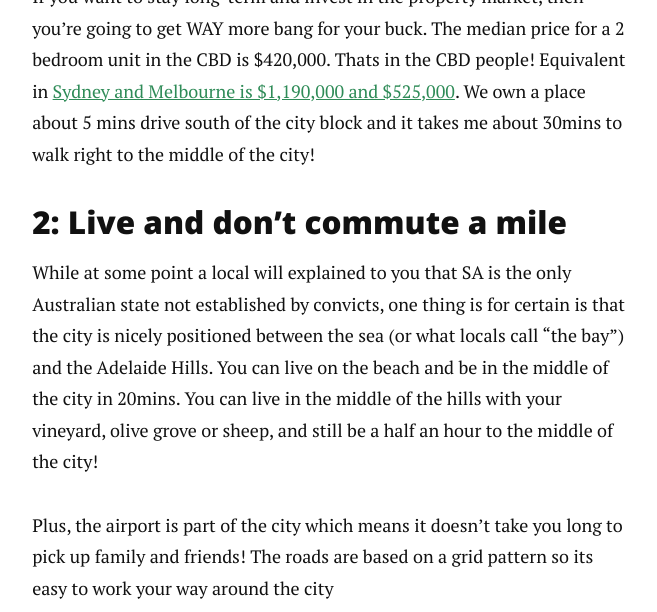
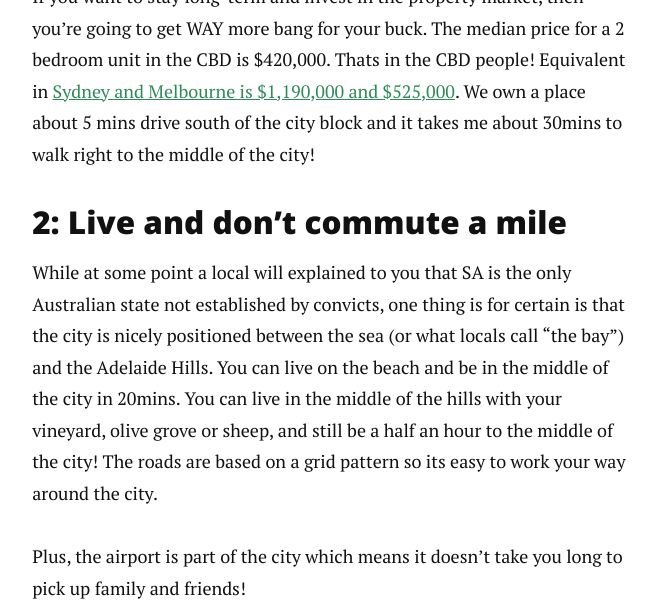
Before and after one commit to jimmybgammyknee/jimmybgammyknee.github.io, a Jekyll site: the page built from _posts/2017-03-31-jobs-and-an-ad-for-adelaide.markdown, in a window 1280 px wide and 900 px high, scrolled down 2330 px, cut to the strip 0-612 px from the top of the window. Shown: the whole strip, without its empty margins (310-967 px from the left). Built offline with Jekyll 4.4.1, drawn with Linux system fonts in a browser that asks for light colours; nearby versions of some CDN libraries.

Commit message:
Slight change to the airport section

```diff
--- a/_posts/2017-03-31-jobs-and-an-ad-for-adelaide.markdown
+++ b/_posts/2017-03-31-jobs-and-an-ad-for-adelaide.markdown
@@ -34,9 +34,9 @@ If you want to stay long-term and invest in the property market, then you're goi
 
 ### **2: Live and don't commute a mile**
 
-While at some point a local will explained to you that SA is the only Australian state not established by convicts, one thing is for certain is that the city is nicely positioned between the sea (or what locals call "the bay") and the Adelaide Hills. You can live on the beach and be in the middle of the city in 20mins. You can live in the middle of the hills with your vineyard, olive grove or sheep, and still be a half an hour to the middle of the city!
+While at some point a local will explained to you that SA is the only Australian state not established by convicts, one thing is for certain is that the city is nicely positioned between the sea (or what locals call "the bay") and the Adelaide Hills. You can live on the beach and be in the middle of the city in 20mins. You can live in the middle of the hills with your vineyard, olive grove or sheep, and still be a half an hour to the middle of the city! The roads are based on a grid pattern so its easy to work your way around the city.
 
-Plus, the airport is part of the city which means it doesn't take you long to pick up family and friends! The roads are based on a grid pattern so its easy to work your way around the city
+Plus, the airport is part of the city which means it doesn't take you long to pick up family and friends!
 
 ![](https://media.giphy.com/media/3o8doUgvKWu2JP0hvG/giphy.gif)
 
```
